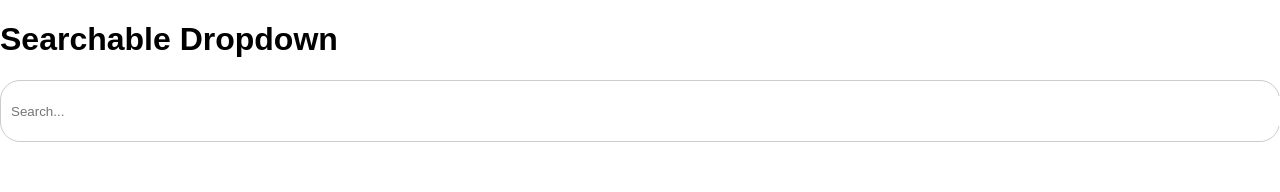
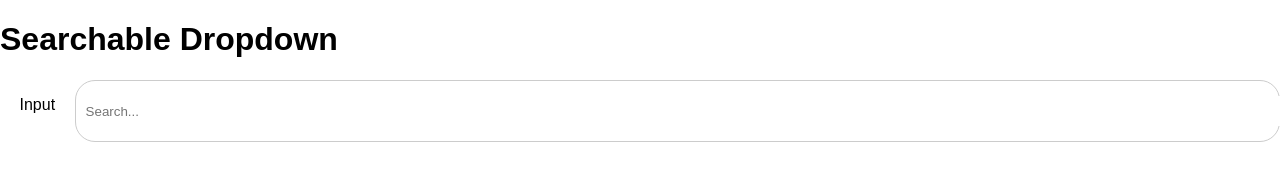
Before and after one commit to kenduigraha/searchable-dropdown, a React (Create React App) app: page / in a window 1280 px wide. Shown: the top 192 px of the page. Built offline with nearby package versions, Linux system fonts and the light colour scheme.

Commit message:
Add missing props.

```diff
--- a/src/App.js
+++ b/src/App.js
@@ -18,11 +18,14 @@ const App = () => {
     <div className="p-8">
       <h1 className="text-2xl font-bold mb-4">Searchable Dropdown</h1>
       <SearchableDropdown
+        id={'sdd-1'}
         options={options}
         onSelect={handleSelect}
         multiple={true}
         withSearch={true}
         outlined={false}
+        portal={true}
+        optionLabel={'Input'}
       />
     </div>
   );
--- a/src/components/SearchableDropdown/SearchableDropdown.js
+++ b/src/components/SearchableDropdown/SearchableDropdown.js
@@ -4,6 +4,7 @@ import { motion } from "framer-motion";
 import SelectedItem from "../SelectedItem";
 
 function SearchableDropdown({
+    id = 'sdd-1',
     options = [],
     multiple = true,
     withSearch = true,
@@ -129,7 +130,7 @@ function SearchableDropdown({
 	};
 
 	return (
-		<div className="user-search-container">
+		<div key={id} className="user-search-container">
             {optionLabel && (
                 <label for={optionLabel}>
                     {optionLabel}
```
Also changed, not shown: 1 other file (tests, documents, lock files or other folders).
